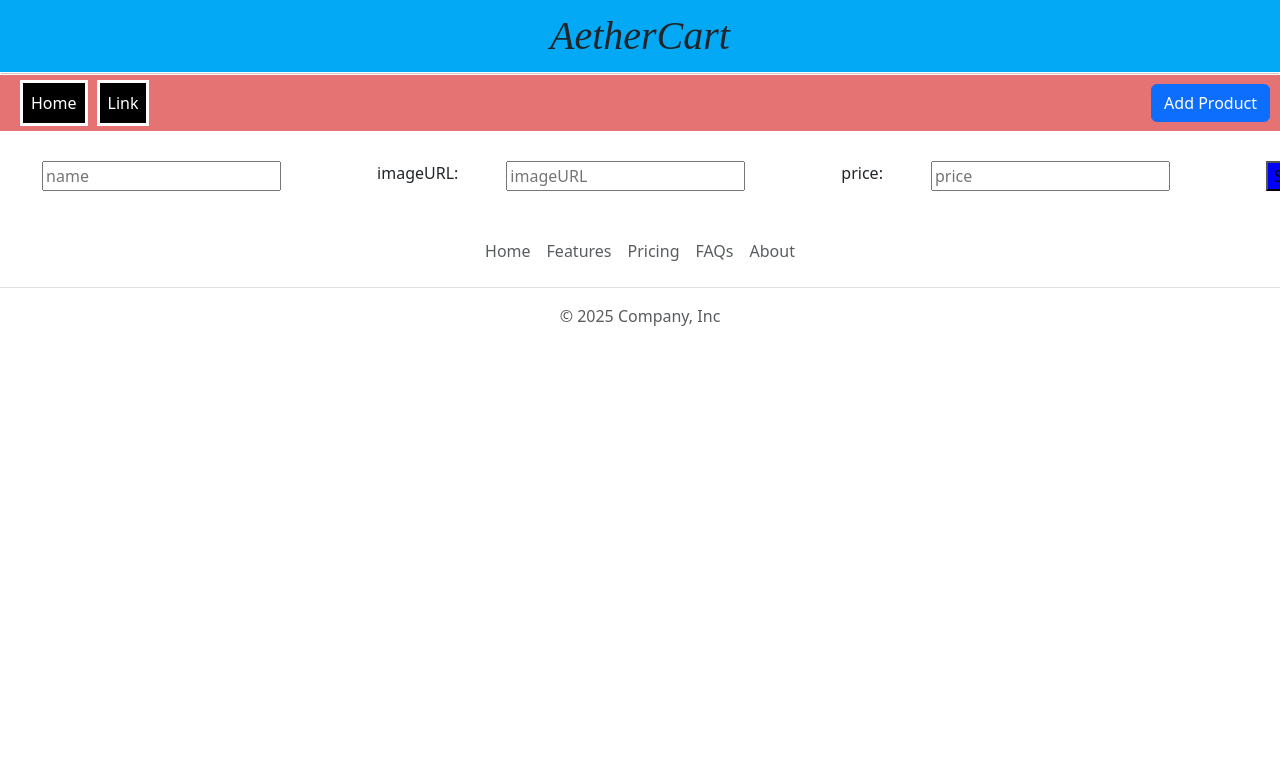
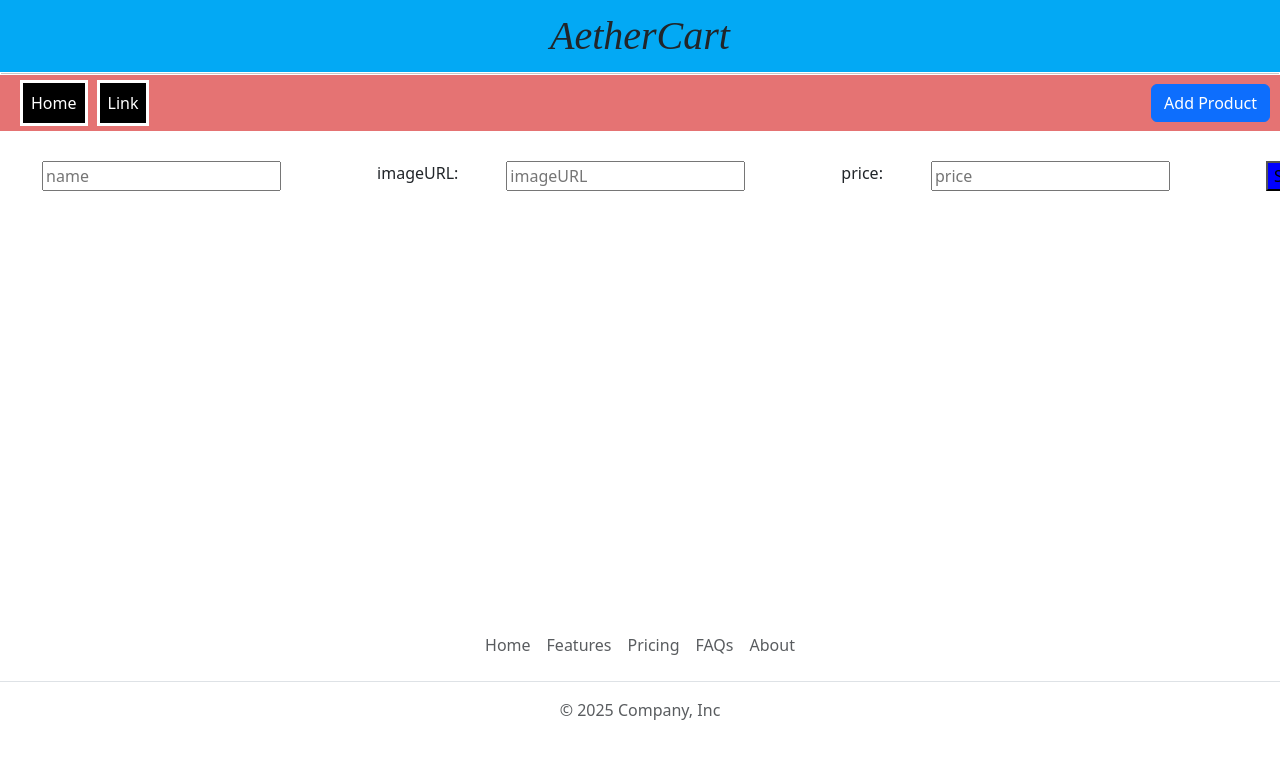
Before and after one commit to bishal1877/ecomm, a React (Vite) app in the folder frontend/: page /add/test in a window 1280 px wide. Shown: the top 758 px of the page. Built offline with nearby package versions, Linux system fonts and the light colour scheme.

Commit message:
Update Fom.jsx

```diff
--- a/frontend/src/component/Fom.jsx
+++ b/frontend/src/component/Fom.jsx
@@ -29,6 +29,7 @@ await axios.post("https://ecomm-3bxr.onrender.com/add/test", data)
 
   return (
     /* "handleSubmit" will validate your inputs before invoking "onSubmit" */
+    <div style={{height:"53vh"}}>
     <form onSubmit={handleSubmit(onSubmit)}  style={{marginTop:"30px", gap:"3rem", display:"flex", justifyContent:"center"}} >
       {/* register your input into the hook by invoking the "register" function */}
 <label htmlFor="name">Name:</label>
@@ -45,5 +46,6 @@ await axios.post("https://ecomm-3bxr.onrender.com/add/test", data)
 <br />
       <input type="submit" disabled={isSubmitting} value="Submit" style={{backgroundColor:"blue"}}   />
     </form>
+    </div>
   )
 }
```
